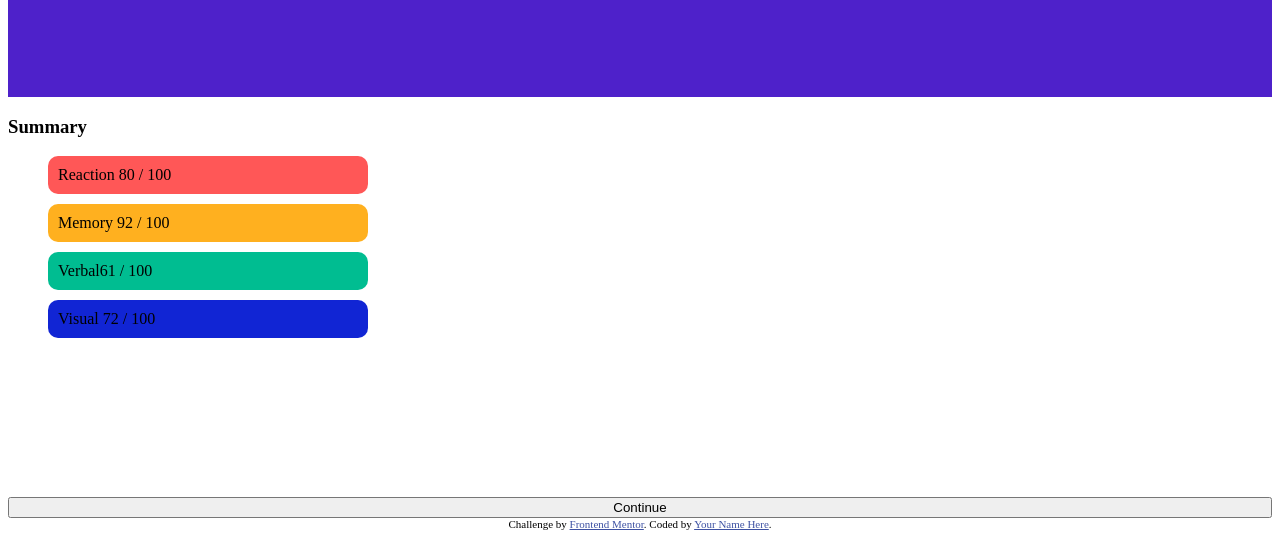
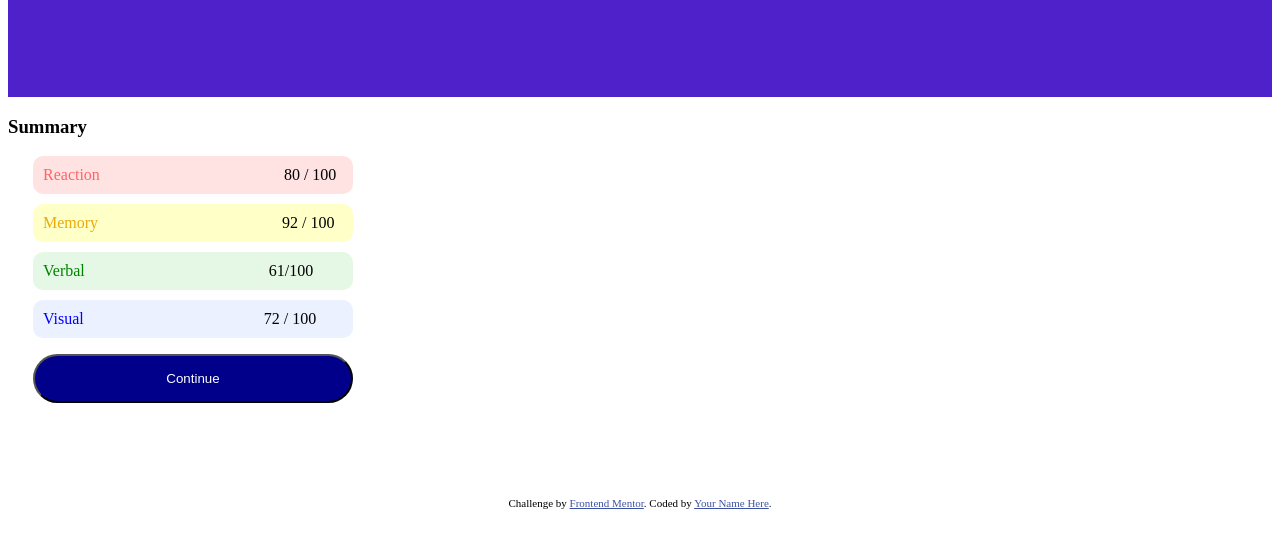
Before and after one commit to frandigon6alves/Front-End-Challenge, a plain HTML site: page index.html in a window 1280 px wide. Shown: the part 311-849 px from the top of the page. After the commit the page ends 828 px from the top, so only its background shows below. Drawn offline with Linux system fonts and the light colour scheme.

Commit message:
summry modiffied

```diff
--- a/index.html
+++ b/index.html
@@ -33,26 +33,38 @@
         <div class="circle-num">
           <div class="test">
             <p>76</p>
-          <p>of 100</p>
+            <p>of 100</p>
           </div>
         </div>
         <div class="description">
-        <h2>Great</h2>
-        <p>
-          You scored higher than 65% of the people who have taken these tests.
-        </p>
+          <h2>Great</h2>
+          <p>
+            You scored higher than 65% of the people who have taken these tests.
+          </p>
         </div>
       </header>
       <div class="summary">
         <h3>Summary</h3>
         <ul class="summary-list">
-          <li class="red">Reaction 80 / 100</li>
-          <li class="yellow">Memory 92 / 100</li>
-          <li class="green">Verbal61 / 100</li>
-          <li class="blue">Visual 72 / 100</li>
+          <li class="red">
+            <span class="reaction-red">Reaction</span>
+            <span class="num-right">80 / 100</span>
+          </li>
+          <li class="yellow">
+            <span class="memory-yellow">Memory</span
+            ><span class="num-right"> 92 / 100</span>
+          </li>
+          <li class="green">
+            <span class="verbal-green">Verbal</span>
+            <span class="num-right">61/100</span>
+          </li>
+          <li class="blue">
+            <span class="visual-blue">Visual</span
+            ><span class="num-right">72 / 100</span>
+          </li>
         </ul>
+        <button>Continue</button>
       </div>
-      <button>Continue</button>
     </div>
 
     <div class="attribution">
--- a/summary.css
+++ b/summary.css
@@ -1,9 +1,14 @@
 :root {
+  --pale-blue: hsl(221, 100%, 96%);
+  --light-lavander: hsl(241, 100%, 89%);
+  --dark-grey-blue: hsl(224, 30%, 27%);
+  --white-2: hsl(0, 0%, 100%);
   --primary: hsl(0, 100%, 67%);
   --primary-yellow: hsl(39, 100%, 56%);
   --primary-green: hsl(166, 100%, 37%);
   --primary-blue: hsl(234, 85%, 45%);
   --secondary-violet: hsla(256, 72%, 46%, 1);
+  --secondary-cobalt: hsl(234, 85%, 45%);
 }
 
 .container {
@@ -11,9 +16,7 @@
   grid-template-columns: 1fr;
   grid-template-rows: 1fr 1fr;
   justify-content: center;
-
 }
-
 
 header {
   background-color: var(--secondary-violet);
@@ -33,11 +36,11 @@ header p {
   margin-left: 7rem;
 }
 
-.test{
+.test {
   padding-top: 15px;
 }
 
-.test :first-child{
+.test :first-child {
   font-size: 30px;
   font-weight: bold;
   margin-bottom: 0%;
@@ -51,7 +54,6 @@ header p {
 .description p {
   padding-top: 15px;
   margin: 20px 15px 0px 15px;
-
 }
 /*
  .summary{
@@ -63,40 +65,67 @@ justify-items: start;
 }
 */
 
-.summary-list{
+.summary-list {
   list-style: none;
   gap: 2px;
   display: grid;
-
+  padding: 0;
+  margin-left: 25px;
 }
 
-.red{
-  background-color: var(--primary);
+.red {
+  background-color: rgba(255, 0, 0, 0.112);
   width: 300px;
   padding: 10px;
   border-radius: 10px;
   margin: 0 0 8px 0;
 }
 
-.yellow{
-  background-color: var(--primary-yellow);
+.yellow {
+  background-color: rgba(255, 255, 0, 0.217);
   width: 300px;
   padding: 10px;
   border-radius: 10px;
   margin: 0 0 8px 0;
 }
 
-.green{
-  background-color: var(--primary-green);
+.green {
+  background-color: rgba(193, 239, 193, 0.423);
+
   width: 300px;
   padding: 10px;
   border-radius: 10px;
   margin: 0 0 8px 0;
 }
 
-.blue{
-  background-color: var(--primary-blue);
+.blue {
+  background-color: var(--pale-blue);
   width: 300px;
   padding: 10px;
   border-radius: 10px;
 }
+button {
+  width: 320px;
+  padding: 15px;
+  border-radius: 30px;
+  margin-left: 25px;
+  background-color: darkblue;
+  color: white;
+}
+.reaction-red {
+  color: var(--primary);
+  opacity: 0.9;
+}
+.num-right {
+  padding-left: 180px;
+  color: black;
+}
+.verbal-green {
+  color: green;
+}
+.memory-yellow {
+  color: rgb(232, 170, 13);
+}
+.visual-blue {
+  color: blue;
+}
```
Lines whose indentation alone changed are shown as unchanged.
